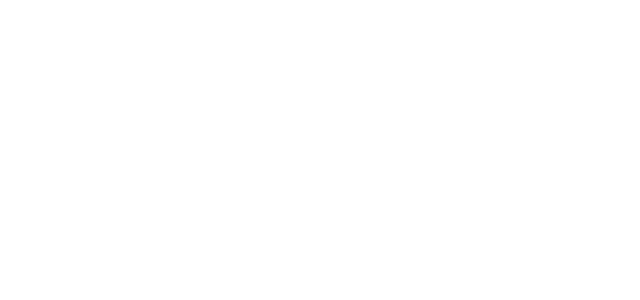
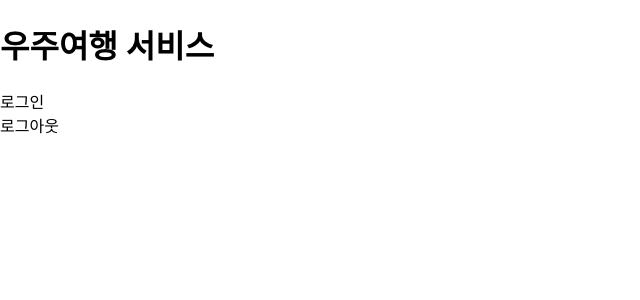
Before and after one commit to whgurrb/oauth2-front-end, a React (Create React App) app: page / in a window 1280 px wide. Before the commit this address had no page. Shown: the top 300 px of the page, without its empty margins (0-640 px from the left). Built offline with nearby package versions, Linux system fonts and the light colour scheme; a web font is replaced by a local one.

Commit message:
bank-end 10-29-final commit

```diff
--- a/src/App.tsx
+++ b/src/App.tsx
@@ -2,10 +2,14 @@
 import SignUp from 'views/Authentication/SignUp';
 import SignIn from 'views/Authentication/SignIn';
 import './App.css';
+import Home from 'views/Home';
 
 function App() {
   return (
     <Routes>
+      <Route path='/'>
+        <Route path='' element={<Home />} />
+      </Route>
       <Route path='/auth'>
         <Route path='sign-up' element={<SignUp />} />
         <Route path='sign-in' element={<SignIn />} />
--- a/src/views/Authentication/SignIn/index.tsx
+++ b/src/views/Authentication/SignIn/index.tsx
@@ -57,7 +57,7 @@
         setId( value );
         setIdMessage('');
         setPasswordMessage('');
-    }
+     }
 
     const onPasswordChangeHandler = (event:ChangeEvent<HTMLInputElement>)=>{
         const { value } = event.target;
--- /dev/null
+++ b/src/views/Home/index.tsx
@@ -0,0 +1,15 @@
+import { useCookies } from 'react-cookie';
+import './style.css'
+export default function Home() {
+    const [cookie, setCookie, removeCookie] = useCookies();
+    alert( cookie );
+
+    return(
+        <div>
+            <div><h1>우주여행 서비스</h1></div>
+            <div className='login-text-link'> 로그인 </div>
+            <div className='login-text-link'> 로그아웃 </div>
+
+        </div>
+    )
+}
```
Also changed, not shown: src/views/Home/style.css (added).
